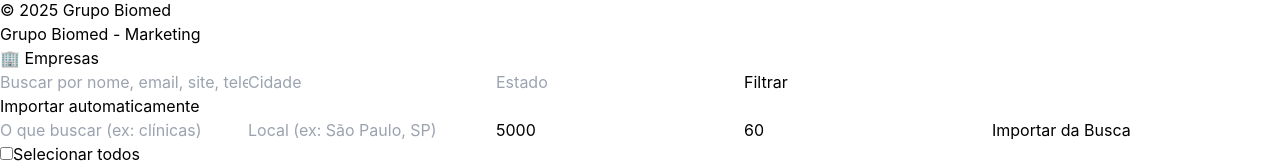
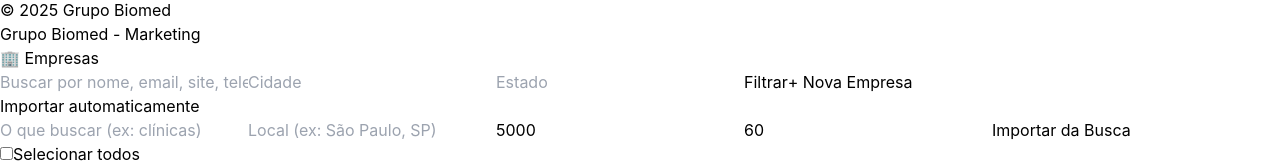
Before and after one commit to EdeMachado/MarketingSystem, a React (Vite) app in the folder frontend/: page /empresas in a window 1280 px wide. Shown: the part 242-405 px from the top of the page. Built offline with nearby package versions, Linux system fonts and the light colour scheme; no server answers.

Commit message:
+ Nova Empresa: botÃ£o no mÃ³dulo Empresas e modal reutilizado (create/update)

```diff
--- a/frontend/src/pages/Companies.tsx
+++ b/frontend/src/pages/Companies.tsx
@@ -71,10 +71,15 @@
   };
 
   const saveMutation = useMutation(
-    async (payload: Partial<Company> & { id: string }) => {
+    async (payload: Partial<Company> & { id?: string }) => {
       const { id, ...data } = payload;
-      const res = await api.put(`/companies/${id}`, data);
-      return res.data.data as Company;
+      if (id) {
+        const res = await api.put(`/companies/${id}`, data);
+        return res.data.data as Company;
+      } else {
+        const res = await api.post(`/companies`, data);
+        return res.data.data as Company;
+      }
     },
     {
       onSuccess: () => {
@@ -106,7 +111,7 @@
         <h1 className="text-3xl font-bold mb-6">🏢 Empresas</h1>
 
         {/* Filtros */}
-        <div className="bg-white rounded-lg shadow-md p-4 mb-4 grid grid-cols-1 md:grid-cols-4 gap-3">
+        <div className="bg-white rounded-lg shadow-md p-4 mb-4 grid grid-cols-1 md:grid-cols-5 gap-3">
           <input
             placeholder="Buscar por nome, email, site, telefone"
             className="px-3 py-2 border border-gray-300 rounded-md"
@@ -130,6 +135,29 @@
             className="px-4 py-2 bg-indigo-600 text-white rounded-md hover:bg-indigo-700"
           >
             Filtrar
+          </button>
+          <button
+            onClick={() => {
+              setEditing({
+                id: '',
+                name: '',
+                email: '',
+                phone: '',
+                whatsapp: '',
+                website: '',
+                address: '',
+                city: '',
+                state: '',
+                zipCode: '',
+                source: 'manual',
+                metadata: '',
+                createdAt: new Date().toISOString(),
+              } as any);
+              setModalOpen(true);
+            }}
+            className="px-4 py-2 bg-green-600 text-white rounded-md hover:bg-green-700"
+          >
+            + Nova Empresa
           </button>
         </div>
 
@@ -251,7 +279,7 @@
         <div className="fixed inset-0 z-50 flex items-center justify-center bg-black/40">
           <div className="bg-white rounded-lg shadow-xl w-full max-w-2xl p-6">
             <div className="flex justify-between items-center mb-4">
-              <h3 className="text-lg font-semibold">Editar Empresa</h3>
+              <h3 className="text-lg font-semibold">{editing.id ? 'Editar Empresa' : 'Nova Empresa'}</h3>
               <button className="text-gray-500 hover:text-gray-700" onClick={closeModal}>✕</button>
             </div>
 
```
